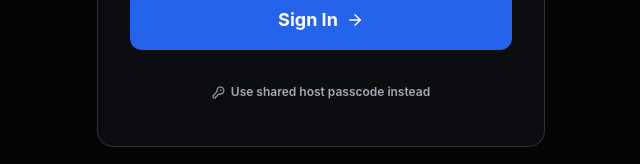
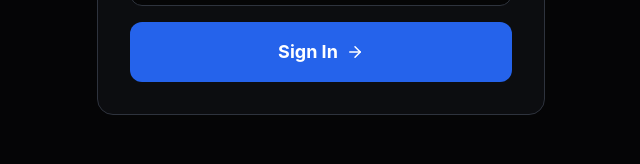
Before and after one commit to htuyishi-hub/eventmic-web, a React (Vite) app: page /admin in a window 1280 px wide. Shown: the part 543-707 px from the top of the page, without its empty margins (319-959 px from the left). Built offline with nearby package versions, Linux system fonts and the light colour scheme; no server answers.

Commit message:
chore(auth): remove shared host passcode option from admin login UI

```diff
--- a/src/components/host/PasscodeGate.jsx
+++ b/src/components/host/PasscodeGate.jsx
@@ -276,14 +276,7 @@ export function PasscodeGate({ onUnlocked }) {
               </Button>
             </form>
 
-            <button
-              type="button"
-              onClick={() => { setMode('passcode'); setError(''); }}
-              className="mt-5 w-full min-h-[44px] text-xs font-semibold text-muted hover:text-white flex items-center justify-center gap-1.5"
-            >
-              <KeyRound size={13} />
-              <span>Use shared host passcode instead</span>
-            </button>
+
           </>
         ) : (
           <form onSubmit={handlePasscodeSubmit} className="space-y-4">
```
